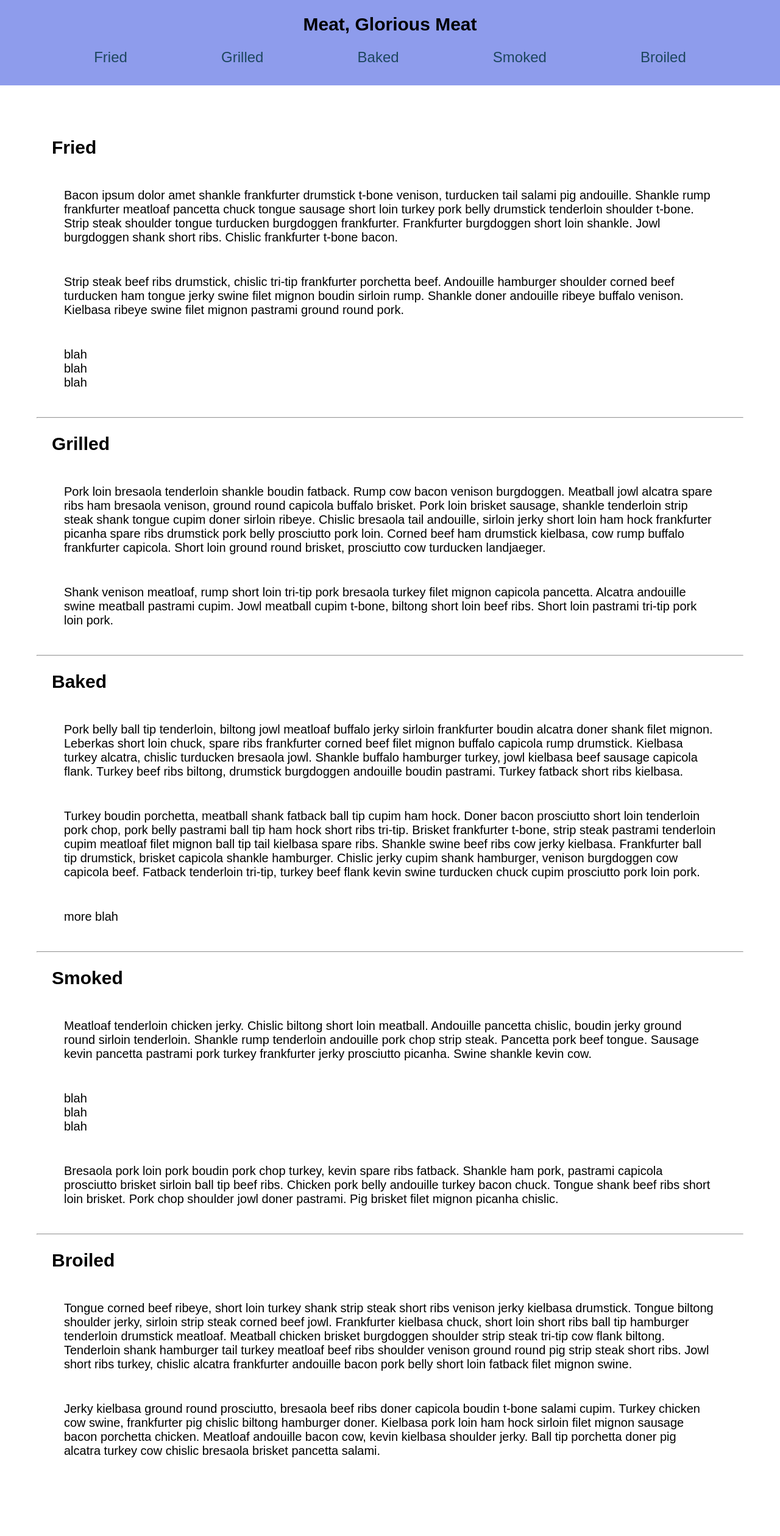
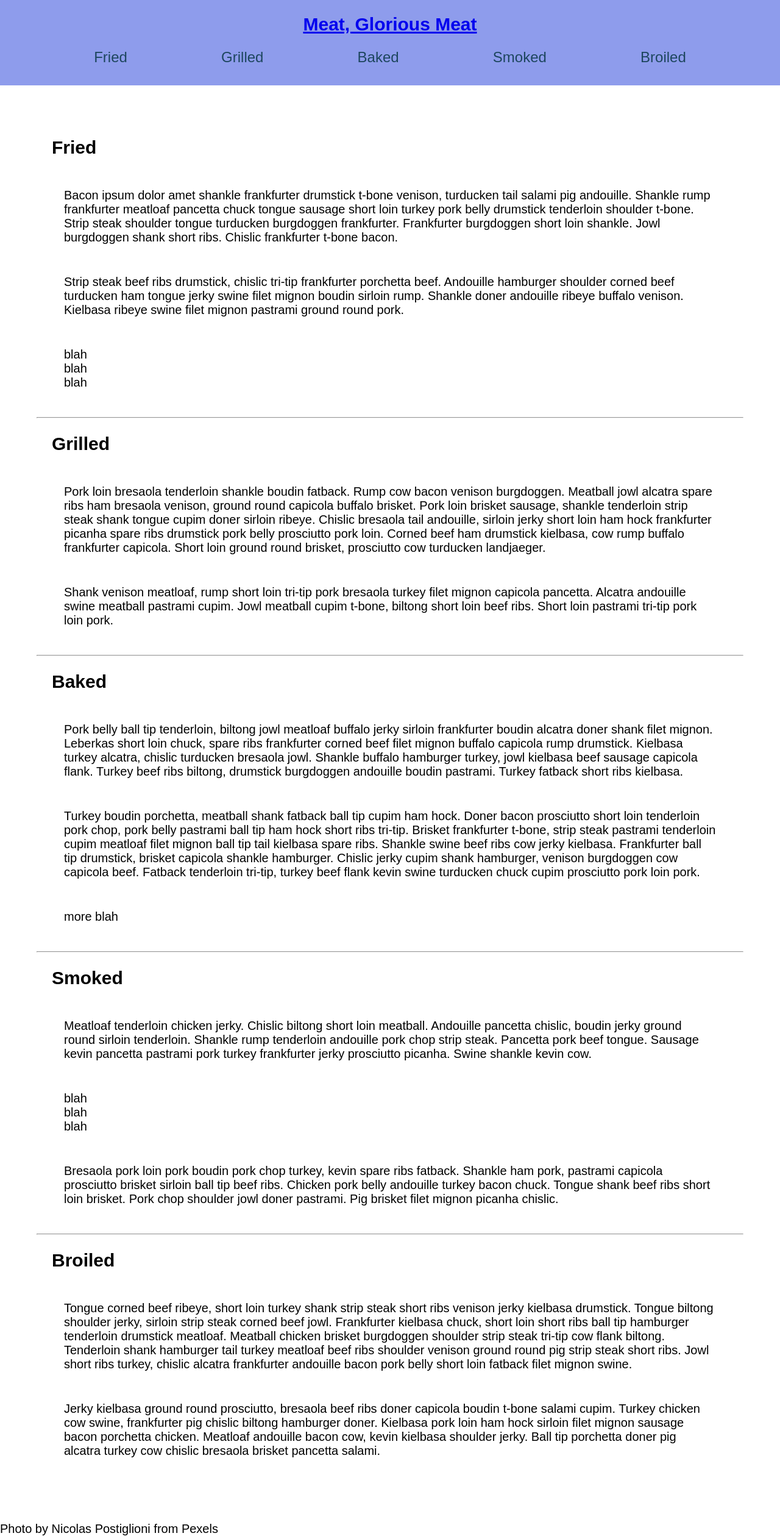
Before and after one commit to Stacihs/tech-documentation, a plain HTML site: page tech-documentation/index.html in a window 1280 px wide. Shown: the whole page at 61% size. Before the commit the page ends 2496 px from the top, so only its background shows below. Drawn offline with Linux system fonts and the light colour scheme.

Commit message:
add footer and make h1 a link

```diff
--- a/tech-documentation/index.html
+++ b/tech-documentation/index.html
@@ -9,7 +9,7 @@
 <body>
     <nav id="navbar">
         <header>
-            <h1>Meat, Glorious Meat</h1>
+            <h1><a href="#">Meat, Glorious Meat</a></h1>
         </header>
         <p>
             <a href="#Fried" class="nav-link">Fried</a>
@@ -122,6 +122,10 @@
         </section>
     </main>
 
+    <footer>
+        <p>Photo by Nicolas Postiglioni from Pexels</p>
+    </footer>
+
     <script src="https://cdn.freecodecamp.org/testable-projects-fcc/v1/bundle.js"></script>
 </body>
 </html>
```
Also changed, not shown: 1 other file.
